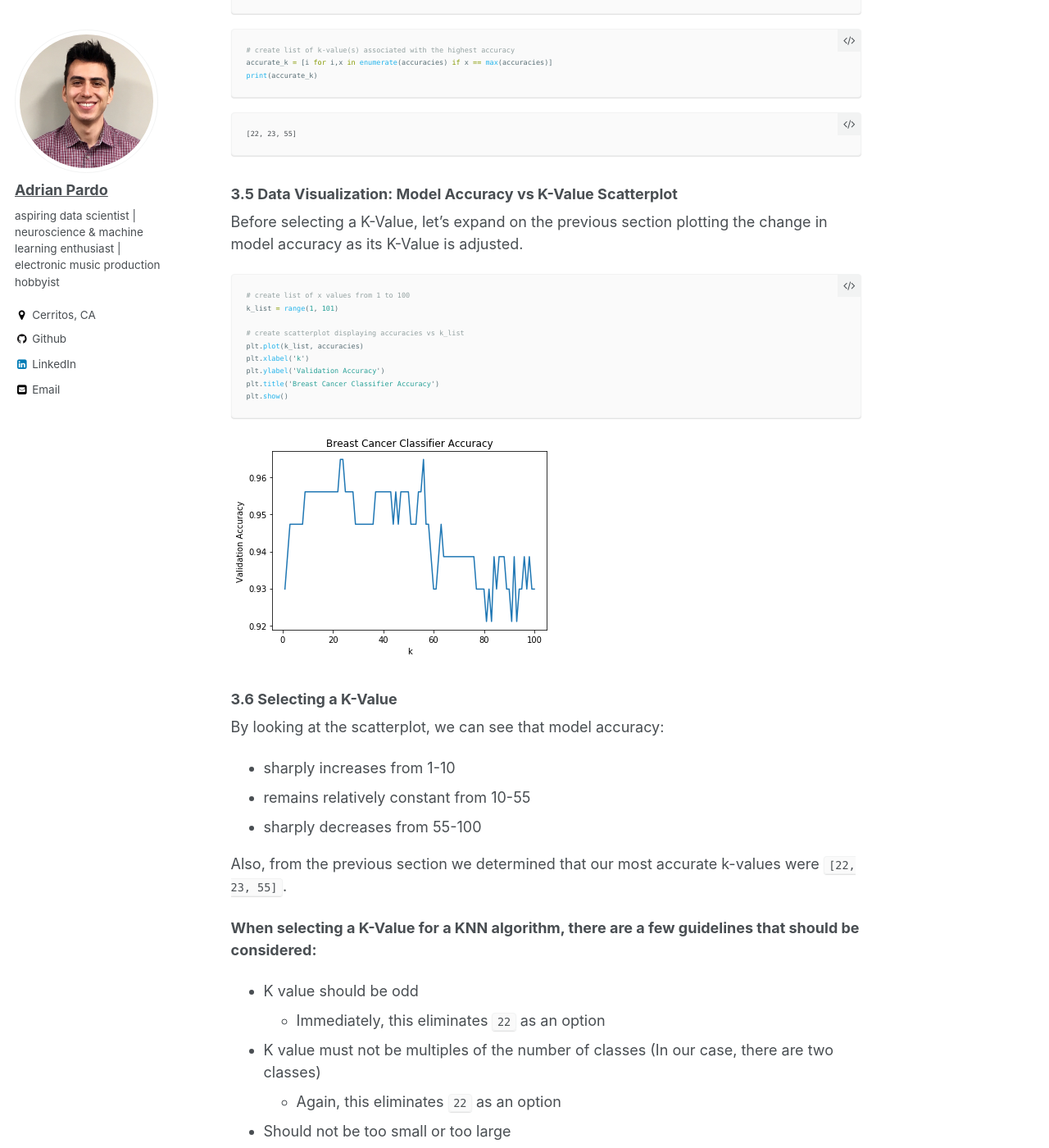
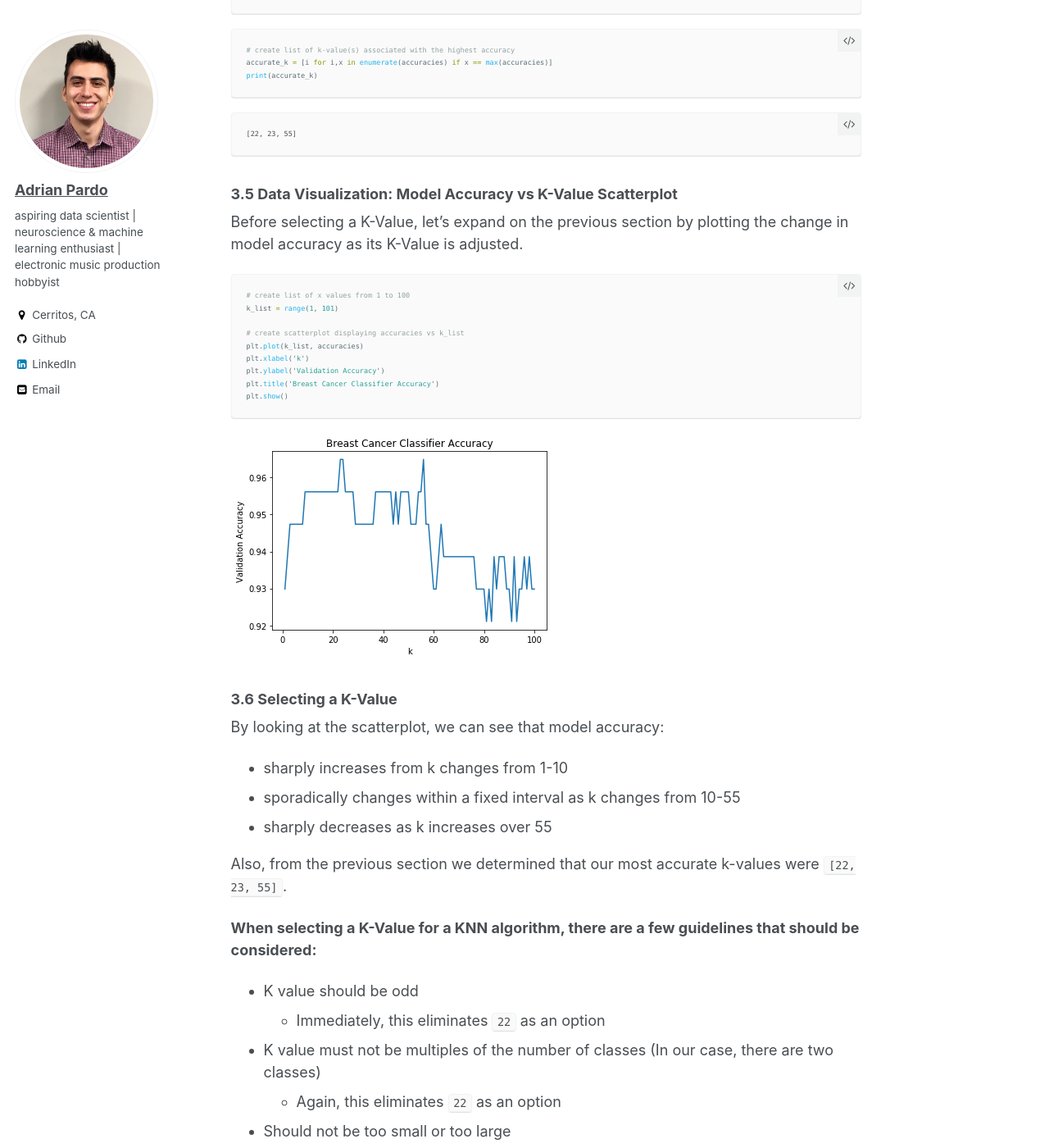
Before and after one commit to adrian-pardo/adrian-pardo.github.io, a Jekyll site: the page built from _posts/2019-03-10-cancer.md, in a window 1280 px wide and 1400 px high, scrolled down 4717 px. Shown: the whole window at 82% size. Built offline with Jekyll 4.4.1, drawn with Linux system fonts in a browser that asks for light colours.

Commit message:
Cancer Project

````diff
--- a/_posts/2019-03-10-cancer.md
+++ b/_posts/2019-03-10-cancer.md
@@ -227,7 +227,7 @@ print(accurate_k)
 
 ### 3.5 Data Visualization: Model Accuracy vs K-Value Scatterplot
 
-Before selecting a K-Value, let's expand on the previous section plotting the change in model accuracy as its K-Value is adjusted.
+Before selecting a K-Value, let's expand on the previous section by plotting the change in model accuracy as its K-Value is adjusted.
 
 
 ```python
@@ -249,9 +249,9 @@ plt.show()
 ### 3.6 Selecting a K-Value
 
 By looking at the scatterplot, we can see that model accuracy:
-* sharply increases from 1-10
-* remains relatively constant from 10-55
-* sharply decreases from 55-100
+* sharply increases from k changes from 1-10
+* sporadically changes within a fixed interval as k changes from 10-55
+* sharply decreases as k increases over 55
 
 Also, from the previous section we determined that our most accurate k-values were `[22, 23, 55]`.
 
````
